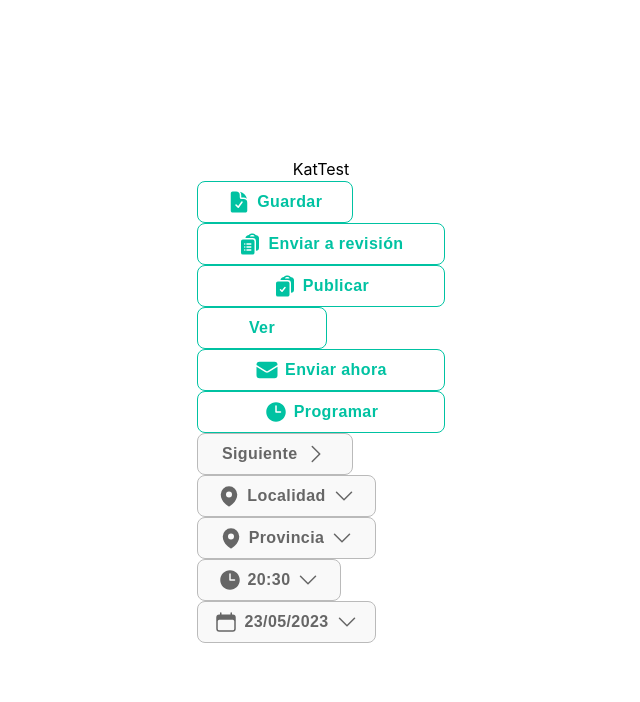
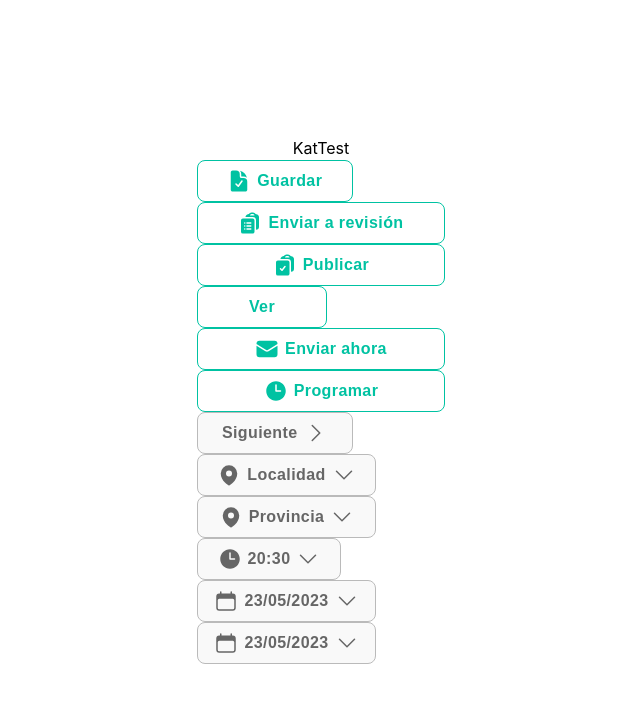
Before and after one commit to amsiceza/TBridge-Feending-Project, a React (Vite) app: page /Kat in a window 1280 px wide. Shown: the top 702 px of the page, without its empty margins (319-959 px from the left). Built offline with nearby package versions, Linux system fonts and the light colour scheme; a web font is replaced by a local one.

Commit message:
Buttons are components - no functions yet

```diff
--- a/src/components/Buttons/BtnLocation.jsx
+++ b/src/components/Buttons/BtnLocation.jsx
@@ -1,5 +1,5 @@
 import React from 'react'
-import "../../../sass/buttons.scss"
+import "../../sass/buttons.scss"
 import {  HiMapPin, HiChevronDown } from "react-icons/hi2"
 
 const BtnLocation = () => {
--- a/src/components/Buttons/BtnNext.jsx
+++ b/src/components/Buttons/BtnNext.jsx
@@ -1,5 +1,5 @@
 import React from 'react'
-import "../../../sass/buttons.scss"
+import "../../sass/buttons.scss"
 import { HiChevronRight} from "react-icons/hi2"
 
 
--- a/src/components/Buttons/BtnProgram.jsx
+++ b/src/components/Buttons/BtnProgram.jsx
@@ -1,5 +1,5 @@
 import React from 'react'
-import "../../../sass/buttons.scss"
+import "../../sass/buttons.scss"
 import { HiClock} from "react-icons/hi2"
 
 const BtnProgram = () => {
--- a/src/components/Buttons/BtnProvince.jsx
+++ b/src/components/Buttons/BtnProvince.jsx
@@ -1,5 +1,5 @@
 import React from 'react'
-import "../../../sass/buttons.scss"
+import "../../sass/buttons.scss"
 import { HiMapPin, HiChevronDown} from "react-icons/hi2"
 
 import React from 'react'
--- a/src/components/Buttons/BtnPublish.jsx
+++ b/src/components/Buttons/BtnPublish.jsx
@@ -1,6 +1,6 @@
 
 import React from 'react'
-import "../../../sass/buttons.scss"
+import "../../sass/buttons.scss"
 import { HiClipboardDocumentCheck} from "react-icons/hi2"
 
 
--- a/src/components/Buttons/BtnRevision.jsx
+++ b/src/components/Buttons/BtnRevision.jsx
@@ -1,5 +1,5 @@
 import React from 'react'
-import "../../../sass/buttons.scss"
+import "../../sass/buttons.scss"
 import { HiClipboardDocumentList} from "react-icons/hi2"
 
 
--- a/src/components/Buttons/BtnSave.jsx
+++ b/src/components/Buttons/BtnSave.jsx
@@ -1,5 +1,5 @@
 import React from 'react'
-import "../../../sass/buttons.scss"
+import "../../sass/buttons.scss"
 import {HiDocumentCheck} from "react-icons/hi2"
 
 
--- a/src/components/Buttons/BtnSee.jsx
+++ b/src/components/Buttons/BtnSee.jsx
@@ -1,5 +1,5 @@
 import React from 'react'
-import "../../../sass/buttons.scss"
+import "../../sass/buttons.scss"
 
 const BtnSee = () => {
   return (
--- a/src/components/Buttons/BtnSendNow.jsx
+++ b/src/components/Buttons/BtnSendNow.jsx
@@ -1,5 +1,5 @@
 import React from 'react'
-import "../../../sass/buttons.scss"
+import "../../sass/buttons.scss"
 import { HiEnvelope} from "react-icons/hi2"
 
 const BtnSendNow = () => {
--- a/src/components/Buttons/BtnTime.jsx
+++ b/src/components/Buttons/BtnTime.jsx
@@ -1,9 +1,7 @@
 import React from 'react'
-import "../../../sass/buttons.scss"
-import { HiDocumentCheck, HiClipboardDocumentList, HiClipboardDocumentCheck, HiEnvelope, HiClock, HiChevronRight, HiMapPin, HiChevronDown, HiCalendar } from "react-icons/hi2"
+import "../../sass/buttons.scss"
+import {  HiClock, HiChevronDown,} from "react-icons/hi2"
 
-
-import React from 'react'
 
 const BtnTime = () => {
 
--- a/src/components/Buttons/KatTest/KatTest.jsx
+++ b/src/components/Buttons/KatTest/KatTest.jsx
@@ -1,6 +1,7 @@
 import React from 'react'
 import "../../../sass/buttons.scss"
 import { HiDocumentCheck, HiClipboardDocumentList, HiClipboardDocumentCheck, HiEnvelope, HiClock, HiChevronRight, HiMapPin, HiChevronDown, HiCalendar } from "react-icons/hi2"
+import BtnDate from '../BtnDate'
 
 
 
@@ -8,11 +9,7 @@ import { HiDocumentCheck, HiClipboardDocumentList, HiClipboardDocumentCheck, HiE
 
 
 
-
-
-
 const KatTest = () => {
-
 
   return (
     <>
@@ -104,6 +101,7 @@ const KatTest = () => {
 </div>
 
 
+<BtnDate></BtnDate>
 
 
 
```
Also changed, not shown: src/components/Buttons/BtnDate.jsx (+6 -6 lines).
